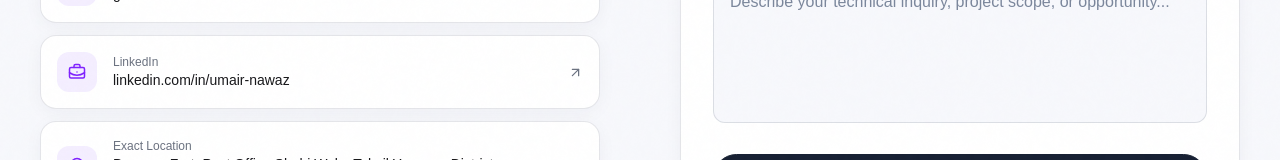
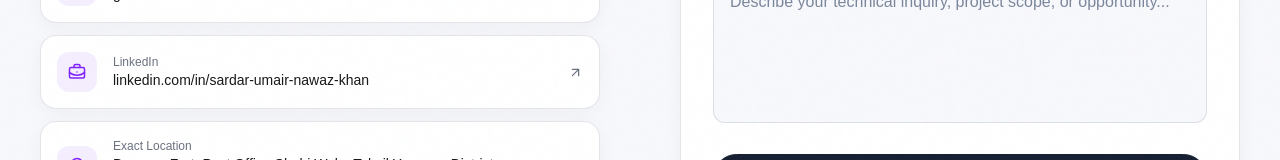
Before and after one commit to Umair-Nawaz0/my-portfolio, a Next.js app: page /contact in a window 1280 px wide. Shown: the part 510-670 px from the top of the page. Built offline with nearby package versions, Linux system fonts and the light colour scheme.

Commit message:
Update LinkedIn profile link to official URL

```diff
--- a/src/components/contact/ContactInfo.tsx
+++ b/src/components/contact/ContactInfo.tsx
@@ -18,7 +18,7 @@ const links = [
   {
     icon: BriefcaseBusiness,
     label: "LinkedIn",
-    value: "linkedin.com/in/umair-nawaz",
+    value: "linkedin.com/in/sardar-umair-nawaz-khan",
     href: profile.linkedin,
   },
   {
--- a/src/data/profile.ts
+++ b/src/data/profile.ts
@@ -7,6 +7,6 @@ export const profile = {
   mapsEmbedUrl: "https://maps.google.com/maps?q=Derawar+Fort,+Yazman,+Bahawalpur,+Punjab,+Pakistan&t=&z=12&ie=UTF8&iwloc=&output=embed",
   email: "sardarumairnawazkhan@gmail.com",
   github: "https://github.com/Umair-Nawaz0",
-  linkedin: "https://linkedin.com/in/umair-nawaz",
+  linkedin: "https://www.linkedin.com/in/sardar-umair-nawaz-khan/",
   chess: "https://www.chess.com/member/umair-nawaz",
 };
```
